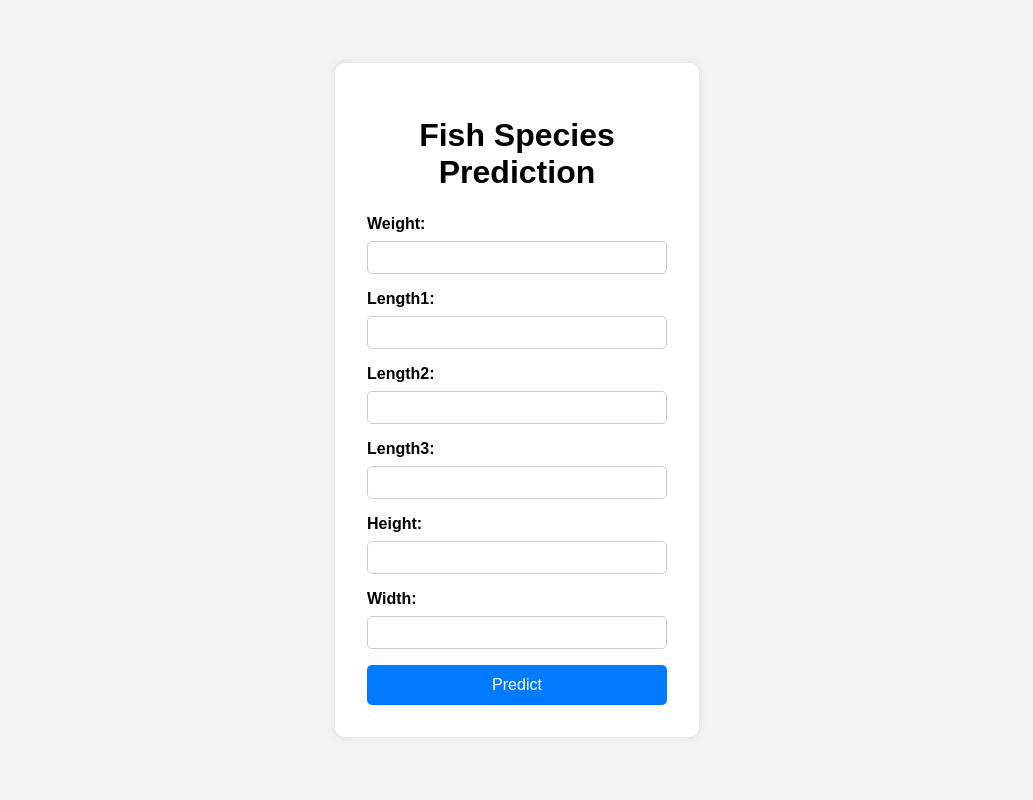
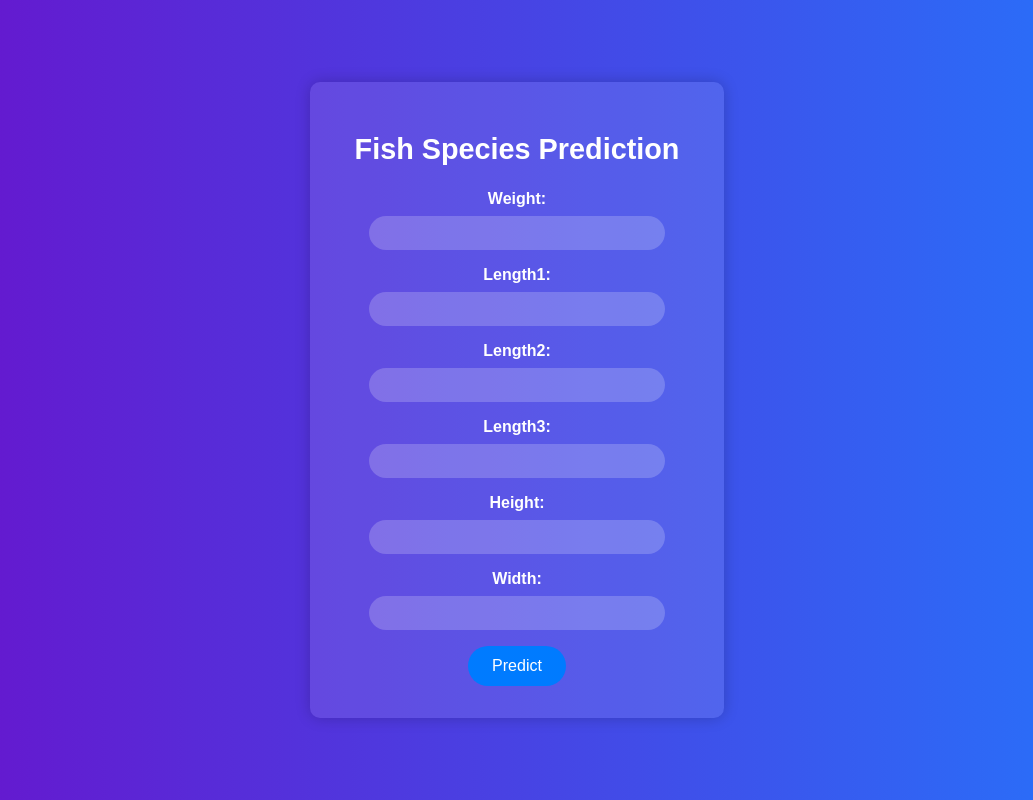
Before and after one commit to ManuShrivastava-100954026/AIE_LAB4_Fish_Prediction_model, a Flask app: page / in a window 1280 px wide. Shown: the whole page, without its empty margins (123-1156 px from the left). Run offline with Flask 2, Linux system fonts and the light colour scheme.

Commit message:
Update style.css
adding comments

```diff
--- a/static/style.css
+++ b/static/style.css
@@ -1,58 +1,84 @@
+/* General body styling */
 body {
-    font-family: Arial, sans-serif;
-    background-color: #f4f4f4;
+    font-family: 'Arial', sans-serif;
+    background: linear-gradient(to right, #6a11cb, #2575fc);
     display: flex;
     justify-content: center;
     align-items: center;
     height: 100vh;
     margin: 0;
+    color: #fff;
 }
 
+/* Container styling */
 .container {
-    background: #fff;
+    background: rgba(255, 255, 255, 0.1);
     padding: 2rem;
     border-radius: 10px;
-    box-shadow: 0 0 10px rgba(0, 0, 0, 0.1);
-    width: 300px;
+    box-shadow: 0 0 15px rgba(0, 0, 0, 0.2);
+    width: 350px;
+    text-align: center;
 }
 
+/* Heading styling */
 h1 {
-    text-align: center;
     margin-bottom: 1.5rem;
+    font-size: 1.8rem;
+    font-weight: bold;
+    color: #fff;
 }
 
+/* Form styling */
 form {
     display: flex;
     flex-direction: column;
+    align-items: center;
 }
 
+/* Label styling */
 label {
     margin-bottom: 0.5rem;
     font-weight: bold;
+    color: #fff;
 }
 
+/* Input styling */
 input {
     padding: 0.5rem;
     margin-bottom: 1rem;
-    border: 1px solid #ccc;
-    border-radius: 5px;
+    border: none;
+    border-radius: 25px;
+    width: 80%;
+    background: rgba(255, 255, 255, 0.2);
+    color: #fff;
+    font-size: 1rem;
 }
 
+input::placeholder {
+    color: #fff;
+    opacity: 0.7;
+}
+
+/* Button styling */
 button {
-    padding: 0.7rem;
+    padding: 0.7rem 1.5rem;
     background: #007bff;
     color: #fff;
     border: none;
-    border-radius: 5px;
+    border-radius: 25px;
     cursor: pointer;
     font-size: 1rem;
+    transition: background 0.3s ease;
 }
 
 button:hover {
     background: #0056b3;
 }
 
+/* Prediction text styling */
 h2 {
-    text-align: center;
     margin-top: 1rem;
+    font-size: 1.2rem;
+    font-weight: bold;
+    color: #fff;
 }
```
